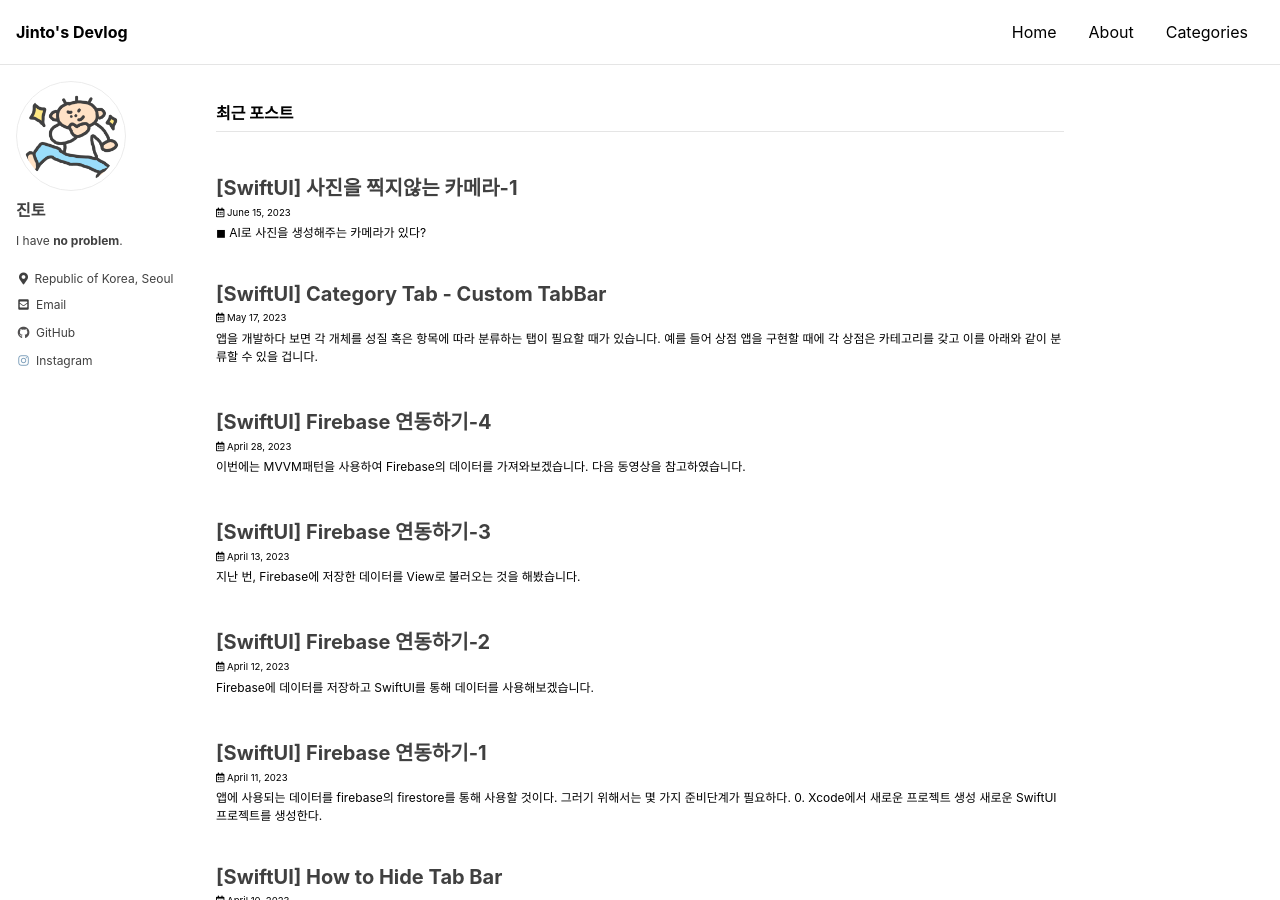
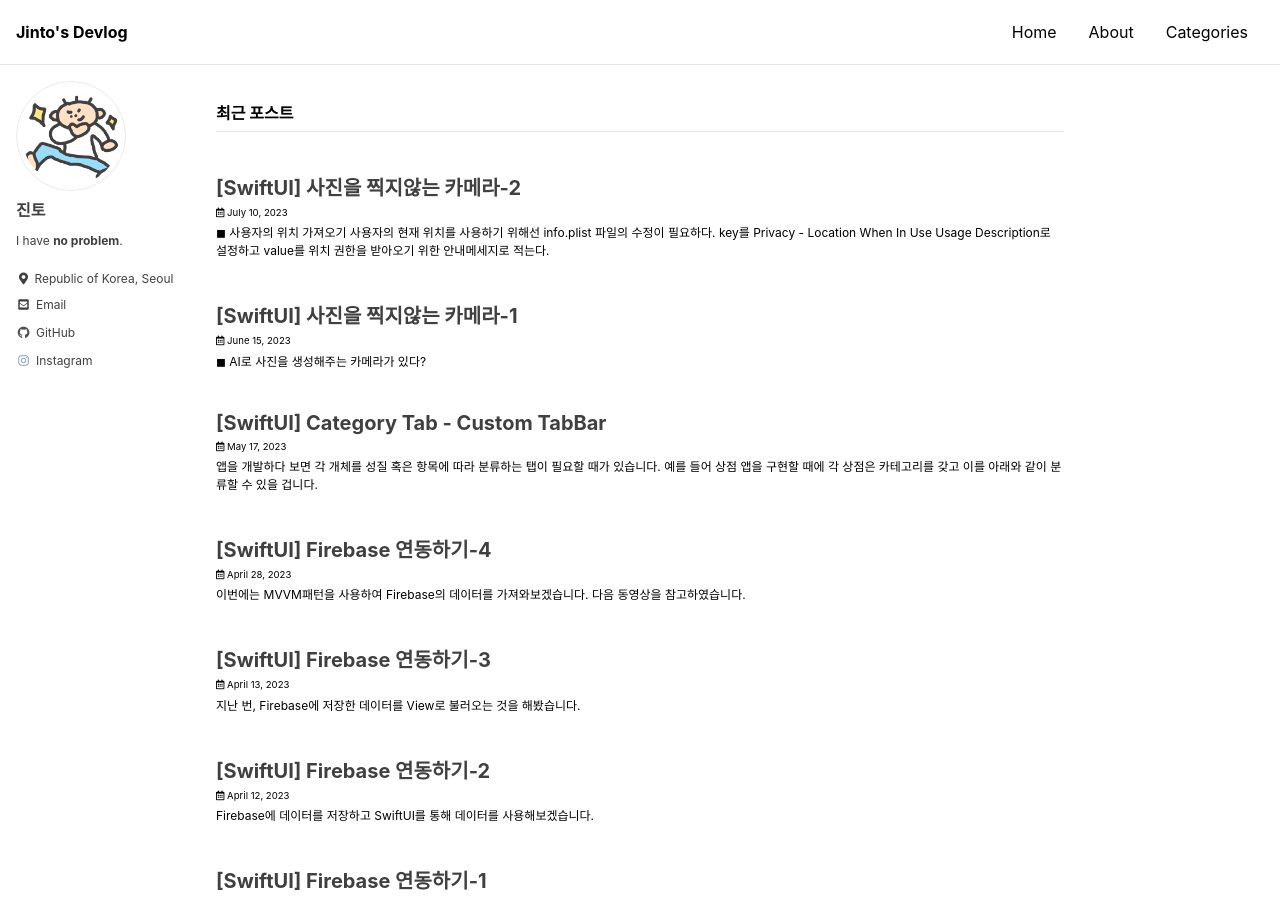
Before and after one commit to j1nt0/j1nt0.github.io, a Jekyll site: the page built from index.html, in a window 1280 px wide and 900 px high. Built offline with Jekyll 4.4.1, drawn with Linux system fonts in a browser that asks for light colours; cached includes are drawn as plain includes; the list of posts is cut into pages by our own code.

Commit message:
new post

````diff
--- /dev/null
+++ b/_posts/SwiftUI/2023-07-10-StreetViewCamera-2.md
@@ -0,0 +1,68 @@
+---
+title: "[SwiftUI] 사진을 찍지않는 카메라-2"
+
+categories:
+  - SwiftUI
+tags:
+  - [SwiftUI, StreetView Camera]
+
+toc: true
+toc_sticky: true
+
+date: 2023-07-10
+last_modified_at: 2023-07-10
+---
+
+## ◼︎ 사용자의 위치 가져오기<br>
+사용자의 현재 위치를 사용하기 위해선 info.plist 파일의 수정이 필요하다.<br>
+key를 `Privacy - Location When In Use Usage Description`로 설정하고 value를 위치 권한을 받아오기 위한 안내메세지로 적는다.
+
+```swift
+class LocationManager: NSObject, ObservableObject, CLLocationManagerDelegate {
+    private let locationManager = CLLocationManager()
+
+    @Published var latitude: Double = 0.0
+    @Published var longitude: Double = 0.0
+
+    override init() {
+        super.init()
+        self.locationManager.delegate = self
+        self.locationManager.requestWhenInUseAuthorization()
+        self.locationManager.startUpdatingLocation()
+    }
+
+    func locationManager(_ manager: CLLocationManager, didUpdateLocations locations: [CLLocation]) {
+        guard let location = locations.last else {
+            return
+        }
+        latitude = location.coordinate.latitude
+        longitude = location.coordinate.longitude
+    }
+}
+```
+다음은 사용자의 위치를 가져오는 코드이다.
+
+## ◼︎ 방위 가져오기
+사용자가 카메라로 사물을 찍는 방향은 실제 기기가 인식하는 방향과 다르다.
+![무제-2](https://github.com/j1nt0/j1nt0.github.io/assets/124751277/25819892-a291-4559-a692-f7dcf9cd149c)
+그렇기에 90을 더해주고 360으로 모듈러 연산을 진행한다.
+```
+class CompassManager: NSObject, ObservableObject, CLLocationManagerDelegate {
+    private let locationManager = CLLocationManager()
+
+    @Published var heading: Double = 0.0
+
+    override init() {
+        super.init()
+        self.locationManager.delegate = self
+        self.locationManager.startUpdatingHeading()
+    }
+
+    func locationManager(_ manager: CLLocationManager, didUpdateHeading newHeading: CLHeading) {
+        self.heading = newHeading.trueHeading
+    }
+}
+
+~~~
+StreetView(isTakePicture: $isTakeFicture, apiKey: "api-key", latitude: locationManager.latitude, longitude: locationManager.longitude, heading: ***(Int(compassManager.heading)+90) % 360***)
+```
````
Also changed, not shown: _posts/SwiftUI/2023-05-17-CategoryTab.md (+1 -1 lines), _posts/SwiftUI/2023-06-15-StreetViewCamera-1.md (renamed from _posts/SwiftUI/2023-06-15-StreetViewCamera.md, +4 -4 lines).
